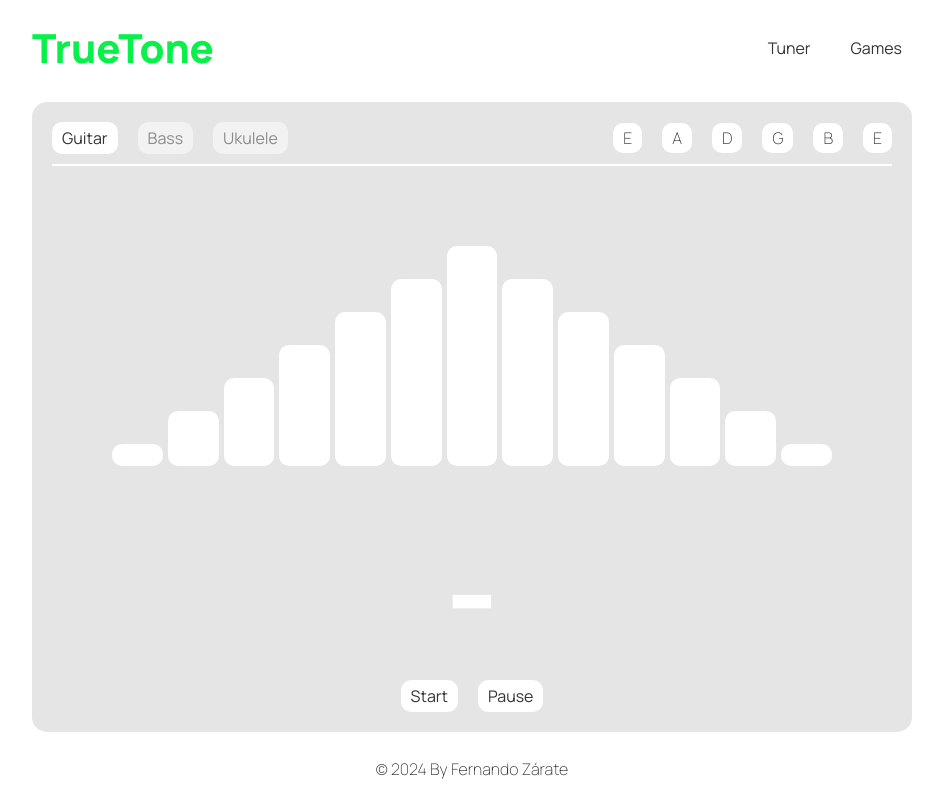
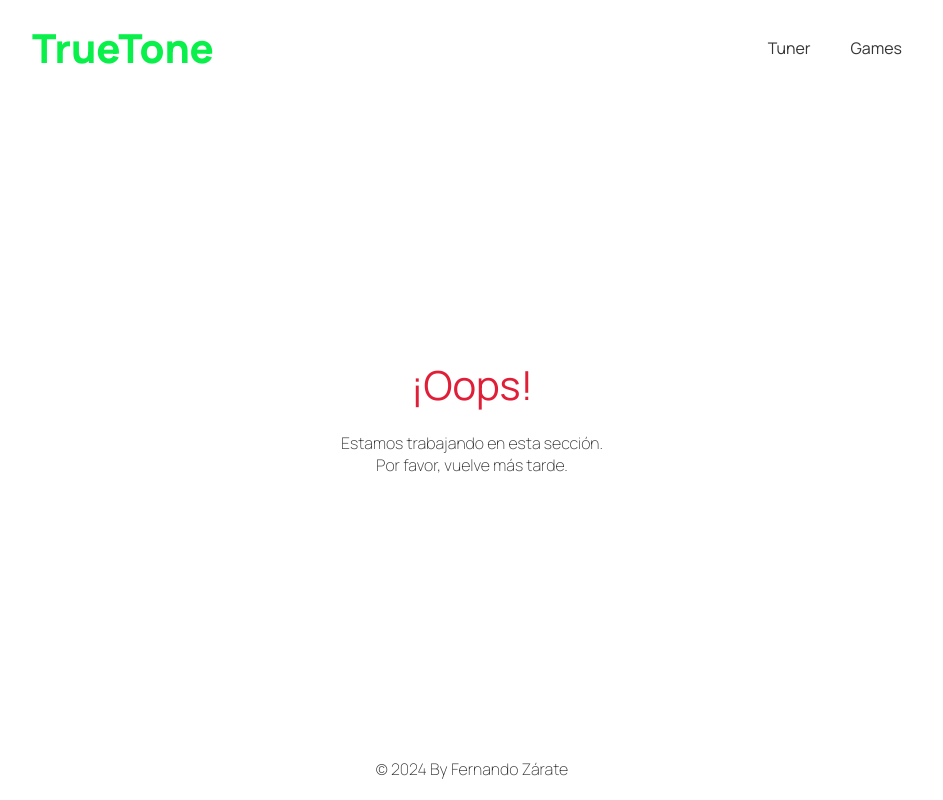
Before and after one commit to fernandozarate07/tuner-app, a React (Vite) app: page / in a window 1280 px wide. Both pictures are taken after a click on the button "Games". Shown: the whole page, without its empty margins (168-1111 px from the left). Built offline with nearby package versions, Linux system fonts and the light colour scheme.

Commit message:
Add Games component

```diff
--- a/src/App.jsx
+++ b/src/App.jsx
@@ -1,14 +1,18 @@
+import { useState } from "react";
 import "./App.css";
 import Footer from "./components/Footer/Footer.jsx";
 import NavBar from "./components/NavBar/NavBar.jsx";
 import Tuner from "./components/Tuner/Tuner.jsx";
+import Games from "./components/Games/Games.jsx";
 
 function App() {
+  const [section, setSection] = useState("tuner");
   return (
     <div className="app">
-      <NavBar />
+      <NavBar setSection={setSection} />
       <div className="containerSpa flex-c-c w-h-100">
-        <Tuner />
+        {section === "tuner" ? <Tuner /> : null}
+        {section === "games" ? <Games /> : null}
       </div>
       <Footer />
     </div>
--- /dev/null
+++ b/src/components/Games/Games.jsx
@@ -0,0 +1,15 @@
+import styles from "./Games.module.css";
+
+const Games = () => {
+  return (
+    <div className={styles.container}>
+      <h1 className={styles.title}>¡Oops!</h1>
+      <div>
+        <p className={styles.message}>Estamos trabajando en esta sección.</p>
+        <p className={styles.message}>Por favor, vuelve más tarde.</p>
+      </div>
+    </div>
+  );
+};
+
+export default Games;
--- /dev/null
+++ b/src/components/Games/Games.module.css
@@ -0,0 +1,17 @@
+.container {
+  display: flex;
+  align-items: center;
+  justify-content: center;
+  flex-direction: column;
+  gap: 20px;
+}
+
+.title {
+  color: var(--red);
+  font-size: var(--xl);
+}
+
+.message {
+  font-size: var(--s);
+  text-align: center;
+}
--- a/src/components/NavBar/NavBar.jsx
+++ b/src/components/NavBar/NavBar.jsx
@@ -1,12 +1,14 @@
 import styles from "./NavBar.module.css";
 
-const NavBar = () => {
+const NavBar = ({ setSection }) => {
   return (
     <div className={`pading-bl-20 ${styles.navBar}`}>
       <h1 className={`color-primary ${styles.navBar__logo}`}>TrueTone</h1>
       <div className={styles.navBar__itemsContainer}>
-        <button className={`btn ${styles.navBar__item}`}>Tuner</button>
-        <button href="#" className={`btn ${styles.navBar__item}`}>
+        <button className={`btn ${styles.navBar__item}`} onClick={() => setSection("tuner")}>
+          Tuner
+        </button>
+        <button href="#" className={`btn ${styles.navBar__item}`} onClick={() => setSection("games")}>
           Games
         </button>
         {/* <a href="#" className={`btn ${styles.navBar__item}`}>
```
